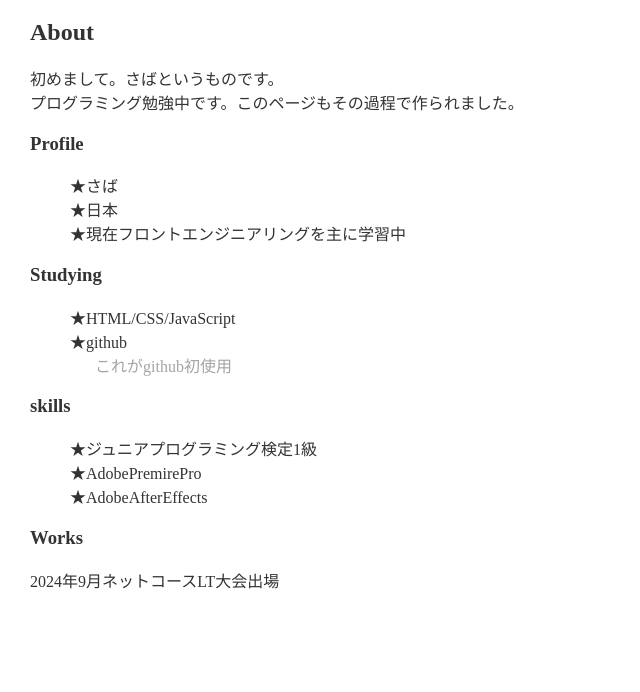
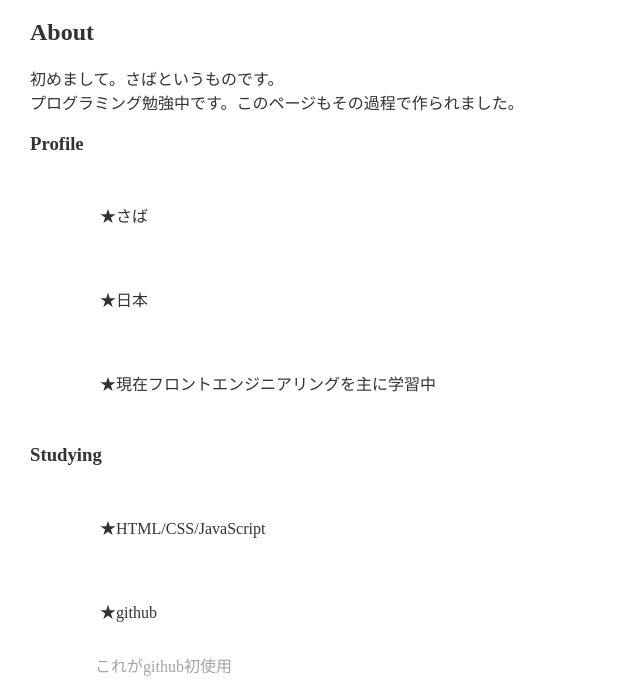
Before and after one commit to saba819/saba819.io, a plain HTML site: page index.html in a window 1280 px wide. Shown: the part 100-792 px from the top of the page, without its empty margins (0-640 px from the left). Drawn offline with Linux system fonts and the light colour scheme.

Commit message:
Update style.css

```diff
--- a/style.css
+++ b/style.css
@@ -48,6 +48,12 @@ ul {
   list-style: none;
 }
 
+.contents {
+  color: var(--theme-color);
+  margin: 0;
+  padding: 30px;
+}
+
 .contents:before {
   content: "★";
   color: var(--theme-color);
```
